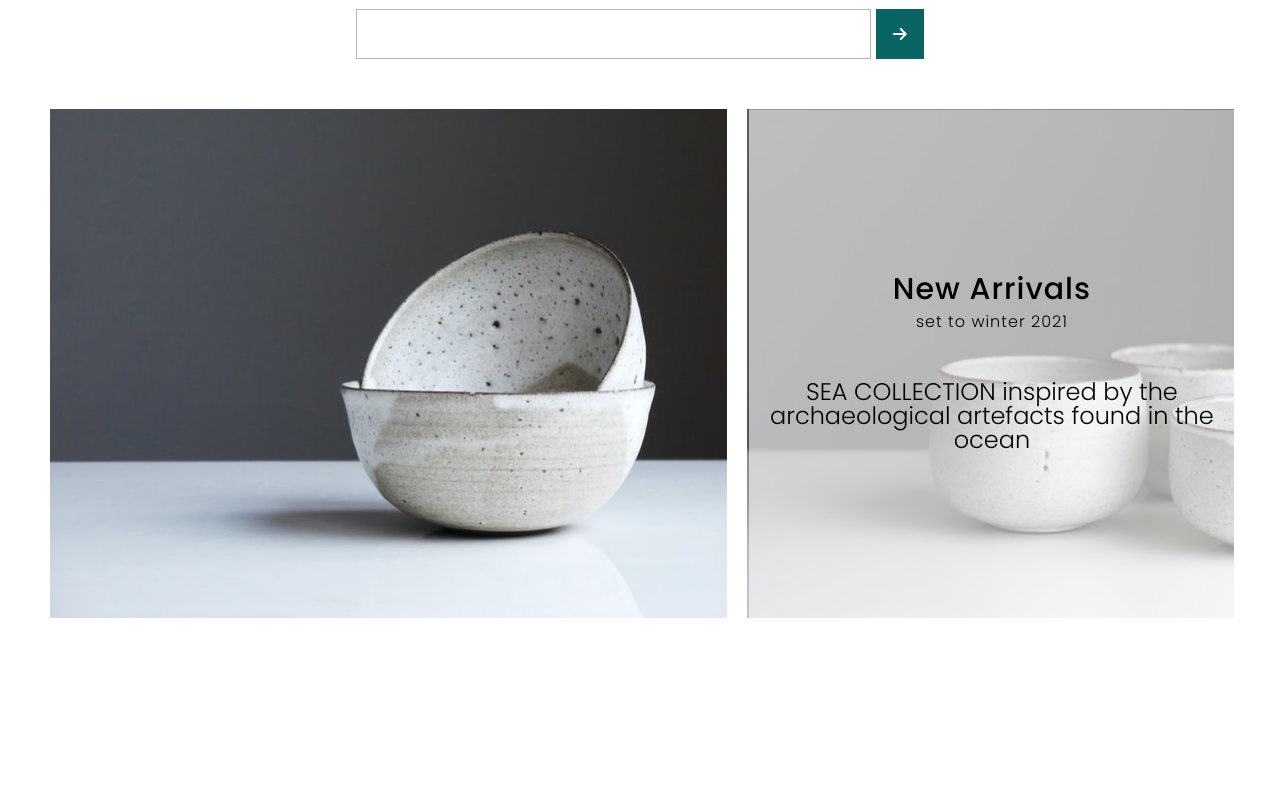
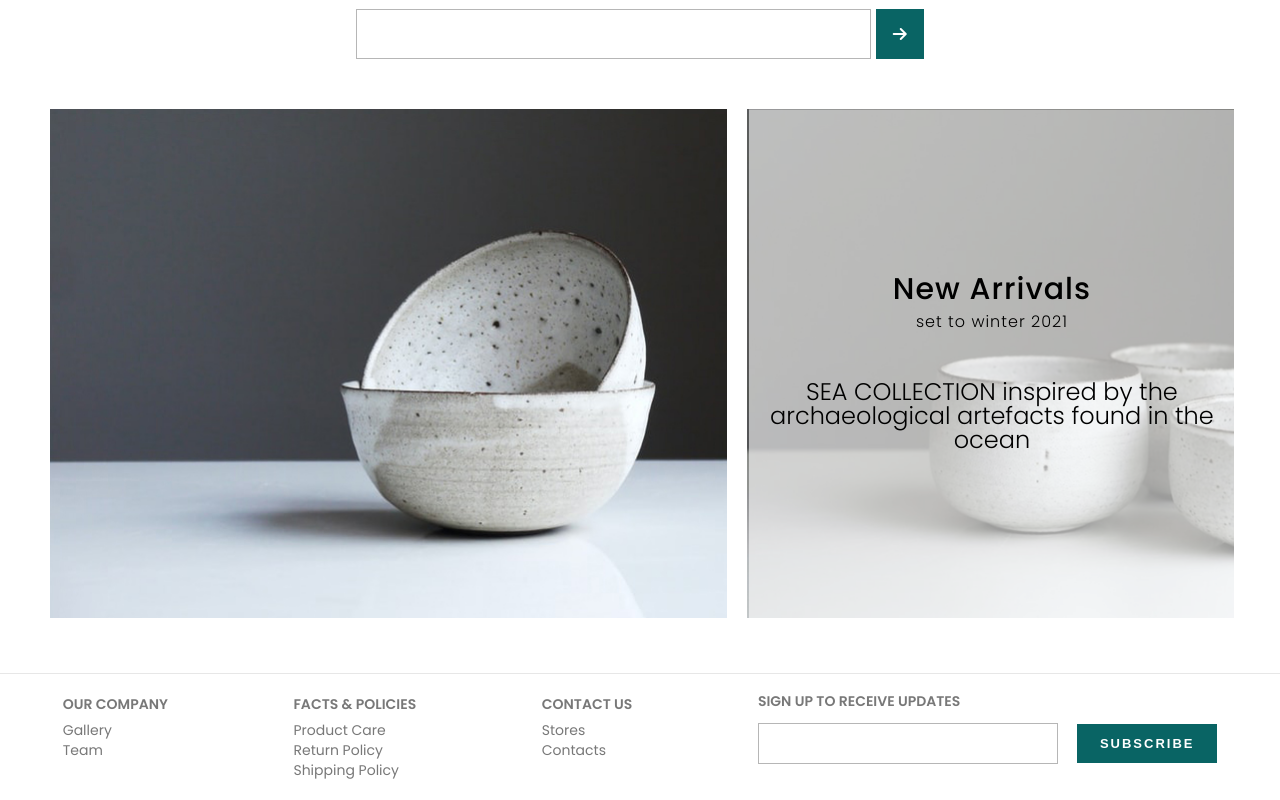
Before and after one commit to sofiarnunes/clay-state-pottery, a website: page index.html in a window 1280 px wide. Shown: the part 1862-2662 px from the top of the page. Before the commit the page ends 2480 px from the top, so only its background shows below. Drawn offline with nearby package versions, Linux system fonts and the light colour scheme; a web font is replaced by a local one.

Commit message:
Update LandingPage

```diff
--- a/index.html
+++ b/index.html
@@ -134,8 +134,39 @@
             </div>
         </section>
     </main>
+    <!-- FOOTER -->
     <footer>
-
+        <div class="wrapper flex-container">
+            <div>
+                <ul>
+                    <li class="ttl">Our Company</li>
+                    <a href="#"><li>Gallery</li></a>
+                    <a href="#"><li>Team</li></a>
+                </ul>
+            </div>
+            <div>
+                <ul>
+                    <li class="ttl">Facts & Policies</li>
+                    <a href="#"><li>Product Care</li></a>
+                    <a href="#"><li>Return Policy</li></a>
+                    <a href="#"><li>Shipping Policy</li></a>
+                </ul>
+            </div>
+            <div>
+                <ul>
+                    <li class="ttl">Contact Us</li>
+                    <a href="#"><li>Stores</li></a>
+                    <a href="#"><li>Contacts</li></a>
+                </ul>
+            </div>
+            <div>
+                <form action="">
+                    <label for="email">Sign up to receive updates</label>
+                    <input type="text" name="email" id="email">
+                    <input type="submit" value="Subscribe">
+                </form>
+            </div>
+        </div>
     </footer>
 
     <script src="script/jquery-3.6.0.min.js"></script>
--- a/scss/_footer.scss
+++ b/scss/_footer.scss
@@ -0,0 +1,61 @@
+footer{
+    border-top: $grey-4 1px solid;
+    .wrapper{
+        align-items: flex-start;
+        div{
+            margin: 20px 0;
+            ul{
+                li{
+                    font-size: 14px;
+                    color: $grey-1;
+                    font-weight: 400;
+                    line-height: 20px;
+                    transition: all 0.2s;
+                    &:hover{
+                        color: $grey-3;
+                    }
+                }
+                li.ttl{
+                    font-weight: 600;
+                    text-transform: uppercase;
+                    margin-bottom: 6px;
+                    &:hover{
+                        color: $grey-1;
+                    }
+                }
+            }
+            form{
+                label{
+                    font-size: 14px;
+                    color: $grey-1;
+                    text-transform: uppercase;
+                    font-weight: 600;
+                    display: block;
+                    margin-bottom: 15px;
+                }
+                input[type="text"]{
+                    width: 300px;
+                    padding: 12px 0;
+                    border: $grey-3 1px solid;
+                }
+                input[type="submit"]{
+                    padding: 12px 12px;
+                    width: 140px;
+                    color: $light-color;
+                    background-color: $primary-color;
+                    border: none;
+                    margin-left: 15px;
+                    font-size: 13px;
+                    text-transform: uppercase;
+                    font-weight: 600;
+                    letter-spacing: 2px;
+                    transition: all 0.2s;
+                    cursor: pointer;
+                    &:hover{
+                        background-color: $primary-light;
+                    }
+                }
+            }
+        }
+    }
+}
--- a/scss/_homegrid.scss
+++ b/scss/_homegrid.scss
@@ -38,6 +38,11 @@
                         position: absolute;
                         top: 50%;
                         transform: translateY(-50%);
+                        transition: all 0.2s;
+                        &:hover{
+                            color: $primary-light;
+                            font-size: 24px;
+                        }
                     }
                 }
             }
--- a/scss/_newsletter.scss
+++ b/scss/_newsletter.scss
@@ -25,6 +25,10 @@
                 background-color: $primary-color;
                 padding: 17px 17px 17px 17px;
                 vertical-align: middle;
+                transition: all 0.2s;
+                &:hover{
+                    background-color: $primary-light;
+                }
             }
         }
     }
--- a/scss/_seahome.scss
+++ b/scss/_seahome.scss
@@ -1,5 +1,5 @@
 .sea-collection{
-    margin-bottom: 100px;
+    margin-bottom: 55px;
     .wrapper{
         padding: 0 0 0 2%;
         position: relative;
--- a/scss/_utilities.scss
+++ b/scss/_utilities.scss
@@ -79,4 +79,16 @@ section {
     padding: 15px 30px;
     cursor: pointer;
     transition: all 0.5s;
+    &:hover{
+        background-color: $light-color;
+        color: $primary-light;
+        font-size: 15px;
+    }
 }
+
+.flex-container{
+    display: flex;
+    justify-content: space-around;
+    align-items: center;
+    flex-wrap: wrap;
+}
--- a/scss/_variables.scss
+++ b/scss/_variables.scss
@@ -7,6 +7,7 @@ $grey-2: #909090;
 $grey-3: #B6B6B6;
 $grey-4: #E7E7E7;
 $primary-color: #096464;
+$primary-light: #218888;
 $secondary-color: #93241D;
 
 
```
Also changed, not shown: style/css/main.css.
